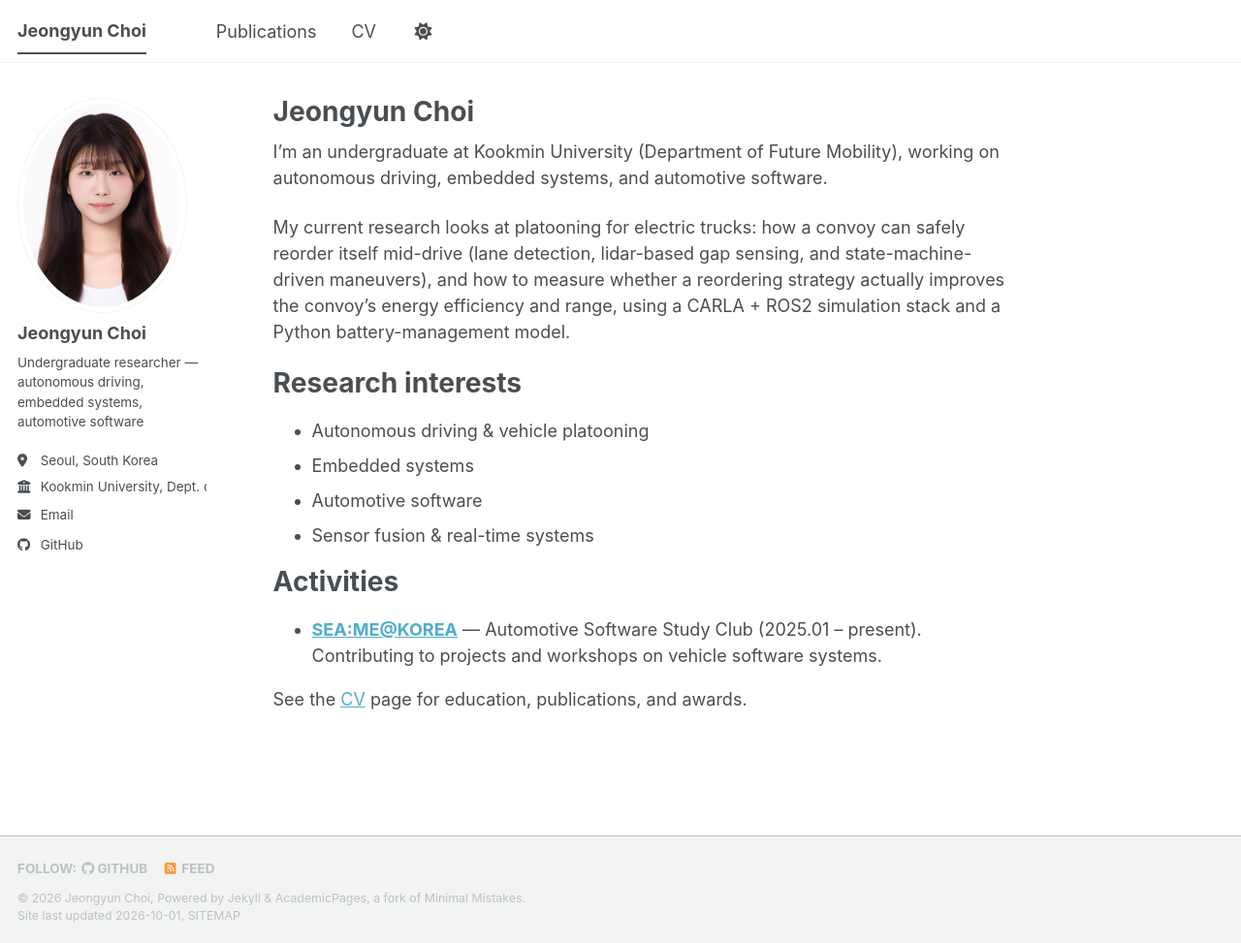
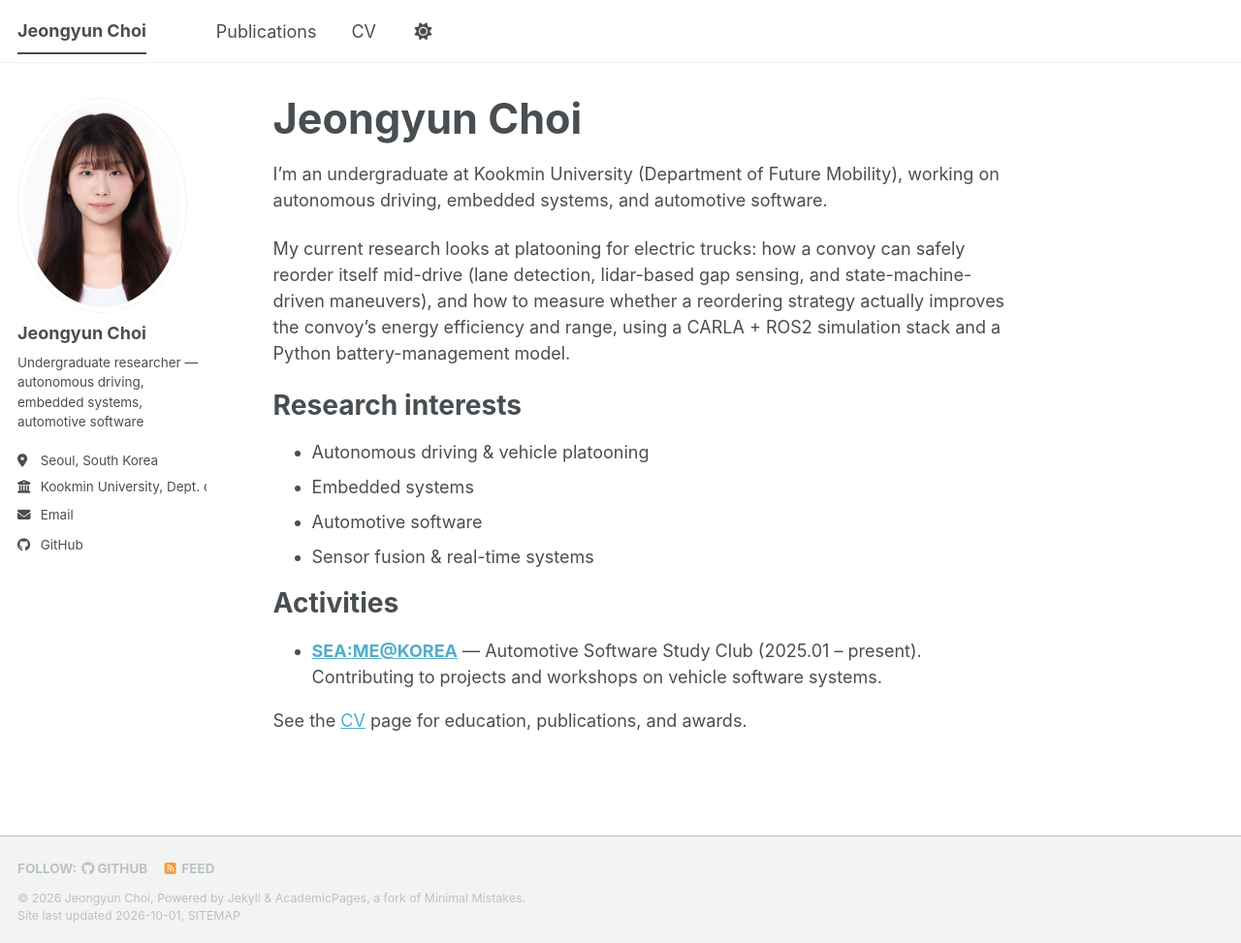
Before and after one commit to choijeongyun12/choijeongyun12.github.io, a Jekyll site: the page built from _pages/about.md, in a window 1280 px wide and 973 px high. Shown: the whole window at 97% size. Built offline with Jekyll 4.4.1, drawn with Linux system fonts in a browser that asks for light colours; a style sheet for code colours, icons or effects is not loaded.

Commit message:
Increase name title size for clearer hierarchy

```diff
--- a/_includes/head/custom.html
+++ b/_includes/head/custom.html
@@ -26,6 +26,11 @@
     border-top-color: var(--global-border-color);
     margin: 3.5em 0;
   }
+
+  /* Make the name stand out clearly above the section headings below it */
+  #main .page__title {
+    font-size: 2.4em;
+  }
 </style>
 
 <!-- end custom head snippets -->
```
